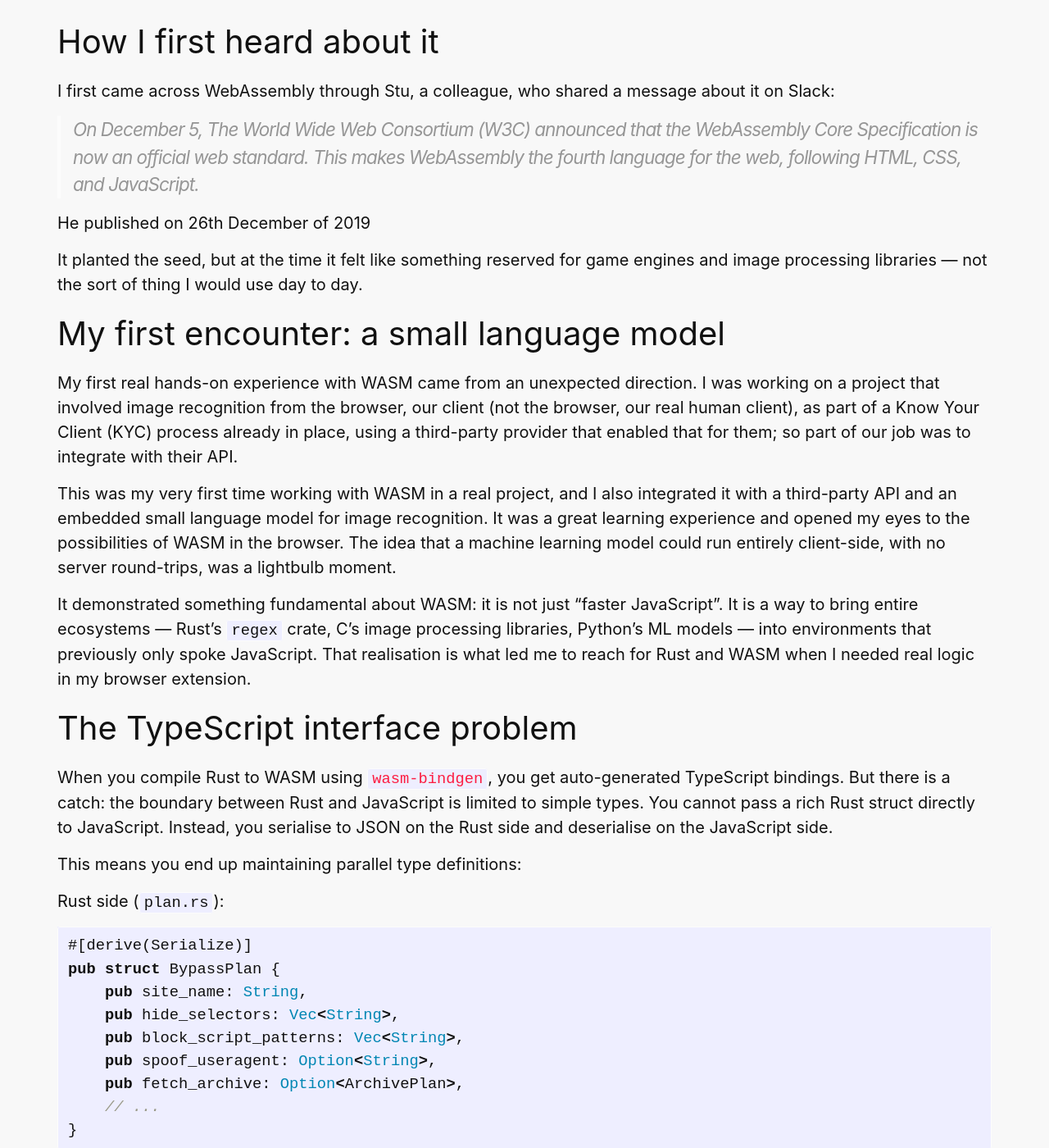
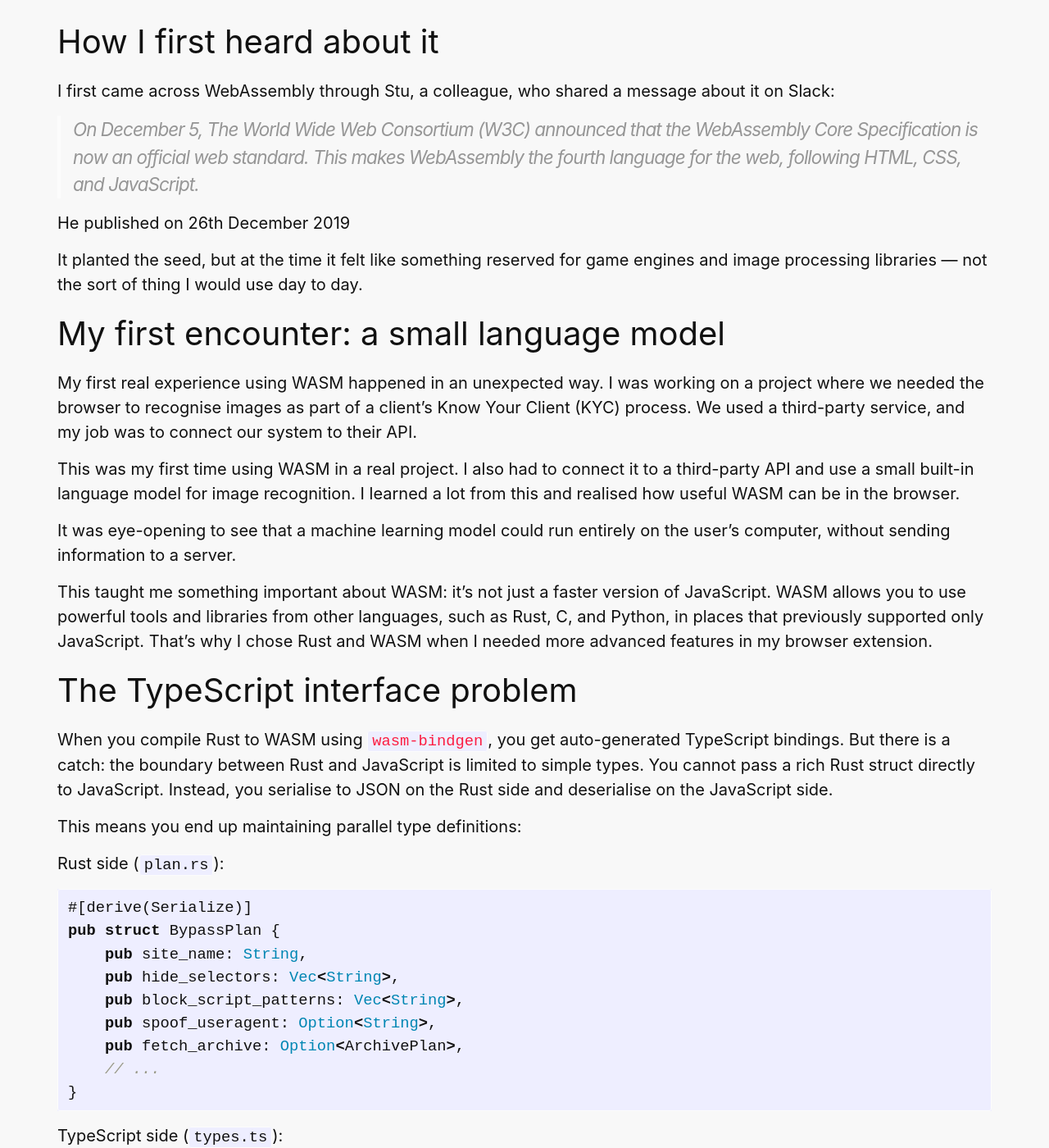
Before and after one commit to redbadger/awesome-badger, a Jekyll site: the page built from _posts/2026-03-09-wasm-beyond-the-browser-and-back-again.md, in a window 1280 px wide and 1400 px high, scrolled down 1467 px. Shown: the whole window at 82% size. Built offline with Jekyll 4.4.1, drawn with Linux system fonts in a browser that asks for light colours; some web fonts are replaced.

Commit message:
chore: edit my first encounter with wasm

````diff
--- a/_posts/2026-03-09-wasm-beyond-the-browser-and-back-again.md
+++ b/_posts/2026-03-09-wasm-beyond-the-browser-and-back-again.md
@@ -1,7 +1,7 @@
 ---
 layout: post
-title:  "WASM: beyond the browser and back again"
-date:   2026-03-09 12:00:00 +0000
+title: 'WASM: beyond the browser and back again'
+date: 2026-03-09 12:00:00 +0000
 category: pataruco
 author: Pedro Martin
 excerpt: WebAssembly is a spectrum from a heavy decision engine in a browser extension to a thin bootstrap layer in a code editor plugin. Two projects, two patterns, one compilation target.
@@ -36,18 +36,19 @@ I first came across WebAssembly through Stu, a colleague, who shared a message a
 
 > On December 5, The World Wide Web Consortium (W3C) announced that the WebAssembly Core Specification is now an official web standard. This makes WebAssembly the fourth language for the web, following HTML, CSS, and JavaScript.
 
-He published on 26th December of 2019
+He published on 26th December 2019
 
 It planted the seed, but at the time it felt like something reserved for game engines and image processing libraries — not the sort of thing I would use day to day.
 
 ## My first encounter: a small language model
 
-My first real hands-on experience with WASM came from an unexpected direction. I was working on a project that involved image recognition from the browser, our client (not the browser, our real human client), as part of a Know Your Client (KYC) process already in place, using a third-party provider that enabled that for them; so part of our job was to integrate with their API.
+My first real experience using WASM happened in an unexpected way. I was working on a project where we needed the browser to recognise images as part of a client’s Know Your Client (KYC) process. We used a third-party service, and my job was to connect our system to their API.
 
-This was my very first time working with WASM in a real project, and I also integrated it with a third-party API and an embedded small language model for image recognition. It was a great learning experience and opened my eyes to the possibilities of WASM in the browser.
-The idea that a machine learning model could run entirely client-side, with no server round-trips, was a lightbulb moment.
+This was my first time using WASM in a real project. I also had to connect it to a third-party API and use a small built-in language model for image recognition. I learned a lot from this and realised how useful WASM can be in the browser.
 
-It demonstrated something fundamental about WASM: it is not just “faster JavaScript”. It is a way to bring entire ecosystems — Rust’s `regex` crate, C’s image processing libraries, Python’s ML models — into environments that previously only spoke JavaScript. That realisation is what led me to reach for Rust and WASM when I needed real logic in my browser extension.
+It was eye-opening to see that a machine learning model could run entirely on the user's computer, without sending information to a server.
+
+This taught me something important about WASM: it’s not just a faster version of JavaScript. WASM allows you to use powerful tools and libraries from other languages, such as Rust, C, and Python, in places that previously supported only JavaScript. That’s why I chose Rust and WASM when I needed more advanced features in my browser extension.
 
 ## The TypeScript interface problem
 
@@ -56,6 +57,7 @@ When you compile Rust to WASM using [`wasm-bindgen`](https://wasm-bindgen.github
 This means you end up maintaining parallel type definitions:
 
 Rust side (`plan.rs`):
+
 ```rust
 #[derive(Serialize)]
 pub struct BypassPlan {
@@ -69,6 +71,7 @@ pub struct BypassPlan {
 ```
 
 TypeScript side (`types.ts`):
+
 ```typescript
 export interface BypassPlan {
   site_name: string;
@@ -81,6 +84,7 @@ export interface BypassPlan {
 ```
 
 The JSON bridge is simple and debuggable — you can inspect the data flowing between Rust and TypeScript in the browser console — but keeping these types in sync is a manual process.
+
 ```mermaid
 sequenceDiagram
     participant Rust as Rust (WASM)
@@ -140,15 +144,15 @@ You might ask: why not just write the matching logic in TypeScript? Three reason
 
 The extension supports a rich set of bypass strategies, all declared in a `sites.json` configuration file:
 
-| Strategy | What it does |
-|---|---|
-| hide | Injects CSS to hide paywall overlays immediately, before the page paints |
-| remove | Deletes DOM elements after the page loads |
-| block_scripts | Intercepts and cancels network requests matching regex patterns |
-| spoof_useragent | Replaces the User-Agent header (e.g. to impersonate Googlebot) |
-| archive | Fetches the article from an archive service and injects the content |
-| json_ld | Extracts article text from embedded JSON-LD structured data |
-| inject_css | Injects custom CSS rules to override paywall styling |
+| Strategy          | What it does                                                             |
+| ----------------- | ------------------------------------------------------------------------ |
+| `hide`            | Injects CSS to hide paywall overlays immediately, before the page paints |
+| `remove`          | Deletes DOM elements after the page loads                                |
+| `block_scripts`   | Intercepts and cancels network requests matching regex patterns          |
+| `spoof_useragent` | Replaces the User-Agent header (e.g. to impersonate Googlebot)           |
+| `archive`         | Fetches the article from an archive service and injects the content      |
+| `json_ld`         | Extracts article text from embedded JSON-LD structured data              |
+| `inject_css`      | Injects custom CSS rules to override paywall styling                     |
 
 Each strategy is declarative — you configure it in JSON, and the Rust engine generates the appropriate plan:
 
@@ -161,10 +165,7 @@ Each strategy is declarative — you configure it in JSON, and the Rust engine g
       "paywall_selector": "teg-page-wall",
       "article_selector": "main"
     },
-    "hide": [
-      "div[class*=\"adComponent\"]",
-      ".wall-overlay"
-    ]
+    "hide": ["div[class*=\"adComponent\"]", ".wall-overlay"]
   }
 }
 ```
@@ -174,16 +175,20 @@ Each strategy is declarative — you configure it in JSON, and the Rust engine g
 Working with the Firefox extension API in MV3 requires careful choreography. The WASM module must be loaded in the background service worker, but MV3's Content Security Policy restricts how you can do this. The key pieces:
 
 1. Declare WASM as a web-accessible resource (`manifest.json`):
+
 ```json
 {
-  "web_accessible_resources": [{
-    "resources": ["pkg/stained_wall_engine_bg.wasm"],
-    "matches": ["<all_urls>"]
-  }]
+  "web_accessible_resources": [
+    {
+      "resources": ["pkg/stained_wall_engine_bg.wasm"],
+      "matches": ["<all_urls>"]
+    }
+  ]
 }
 ```
 
 2. Allow WASM evaluation in the CSP:
+
 ```json
 {
   "content_security_policy": {
@@ -193,10 +198,11 @@ Working with the Firefox extension API in MV3 requires careful choreography. The
 ```
 
 3. Load the WASM module using `browser.runtime.getURL()`:
+
 ```typescript
-const wasmUrl = browser.runtime.getURL("pkg/stained_wall_engine_bg.wasm");
+const wasmUrl = browser.runtime.getURL('pkg/stained_wall_engine_bg.wasm');
 await init({ module_or_path: wasmUrl });
-const sitesJson = await fetch(browser.runtime.getURL("sites.json"));
+const sitesJson = await fetch(browser.runtime.getURL('sites.json'));
 engine = new Engine(await sitesJson.text());
 ```
 
@@ -214,7 +220,7 @@ MV3's strict CSP means you cannot use `element.innerHTML` to inject content. All
 ```typescript
 // Safe alternative using DOMParser
 const parser = new DOMParser();
-const doc = parser.parseFromString(html, "text/html");
+const doc = parser.parseFromString(html, 'text/html');
 while (doc.body.firstChild) {
   element.appendChild(doc.body.firstChild);
 }
@@ -393,16 +399,16 @@ Both passes run independently, and all diagnostics are reported together, giving
 
 Having built WASM extensions for both platforms, the differences are striking:
 
-| Aspect | Firefox Extension (MV3) | Zed Extension |
-|---|---|---|
-| WASM role | Core logic engine (URL matching, plan generation) | Bootstrap only (binary download and management) |
-| Runtime | Browser's WASM runtime (SpiderMonkey) | Zed's embedded WASM runtime (Wasmtime) |
-| Host APIs | Browser APIs via JavaScript (`browser.*`) | Zed APIs via `zed_extension_api` crate |
-| Communication | JSON over message passing | Language Server Protocol over stdio |
-| Build target | `wasm32-unknown-unknown` via `wasm-pack` | `wasm32-wasip1` via `cargo build` |
-| Security model | CSP + `wasm-unsafe-eval` | WASI sandbox (no file system, no network) |
-| Extension language | Rust (WASM) + TypeScript (browser APIs) | Pure Rust (WASM + native binary) |
-| Update mechanism | Manual rebuild and reload | Zed extension marketplace + GitHub releases |
+| Aspect             | Firefox Extension (MV3)                           | Zed Extension                                   |
+| ------------------ | ------------------------------------------------- | ----------------------------------------------- |
+| WASM role          | Core logic engine (URL matching, plan generation) | Bootstrap only (binary download and management) |
+| Runtime            | Browser's WASM runtime (SpiderMonkey)             | Zed's embedded WASM runtime (Wasmtime)          |
+| Host APIs          | Browser APIs via JavaScript (`browser.*`)         | Zed APIs via `zed_extension_api` crate          |
+| Communication      | JSON over message passing                         | Language Server Protocol over stdio             |
+| Build target       | `wasm32-unknown-unknown` via `wasm-pack`          | `wasm32-wasip1` via `cargo build`               |
+| Security model     | CSP + `wasm-unsafe-eval`                          | WASI sandbox (no file system, no network)       |
+| Extension language | Rust (WASM) + TypeScript (browser APIs)           | Pure Rust (WASM + native binary)                |
+| Update mechanism   | Manual rebuild and reload                         | Zed extension marketplace + GitHub releases     |
 
 The most significant difference is in what the WASM module actually does. In the browser extension, WASM is the brain — it makes decisions that drive the extension's behaviour. In the Zed extension, WASM is the hand — it performs a mechanical task (downloading a binary) and then steps aside.
 
@@ -446,4 +452,4 @@ If you have not tried WASM yet, I would encourage you to start small. Pick a pie
 
 ---
 
-*It is an open source project: [zed-mjml](https://github.com/pataruco/zed-mjml).*
+_It is an open source project: [zed-mjml](https://github.com/pataruco/zed-mjml)._
````
